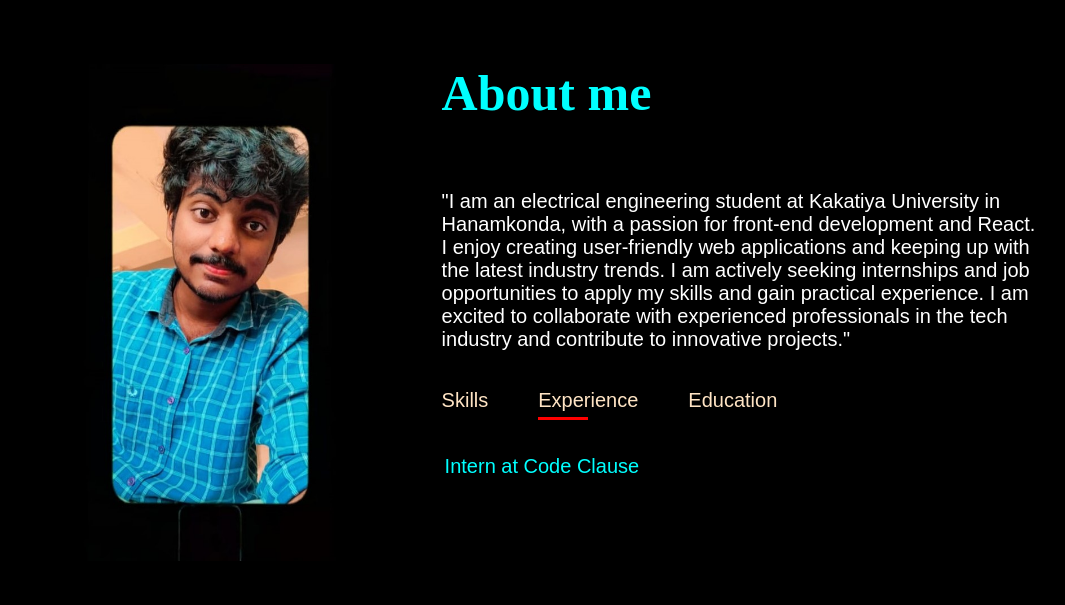
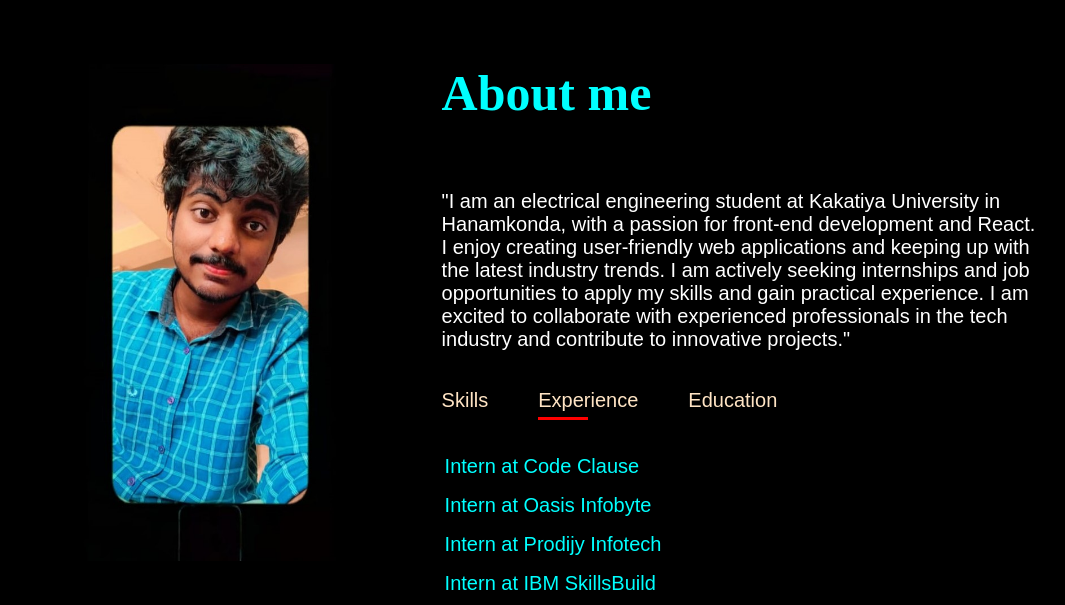
Before and after one commit to Vikas7390/portfolio, a plain HTML site: page index.html in a window 1280 px wide. Both pictures are taken after a click on the element "Experience". Shown: the part 826-1431 px from the top of the page, without its empty margins (96-1161 px from the left). Drawn offline with Linux system fonts and the light colour scheme.

Commit message:
index.html

```diff
--- a/index.html
+++ b/index.html
@@ -69,6 +69,15 @@
                     <div class="tab-contents" id="experience">
                         <ul>
                             <li><span>Intern at </span> <span class="tab2"> Code Clause</span></li>
+                        </ul>
+                        <ul>
+                            <li><span>Intern at </span> <span class="tab2"> Oasis Infobyte</span></li>
+                        </ul>
+                        <ul>
+                            <li><span>Intern at </span> <span class="tab2"> Prodijy Infotech</span></li>
+                        </ul>
+                        <ul>
+                            <li><span>Intern at </span> <span class="tab2"> IBM SkillsBuild</span></li>
                         </ul>
                     </div>
                     <div class="tab-contents" id="education">
```
